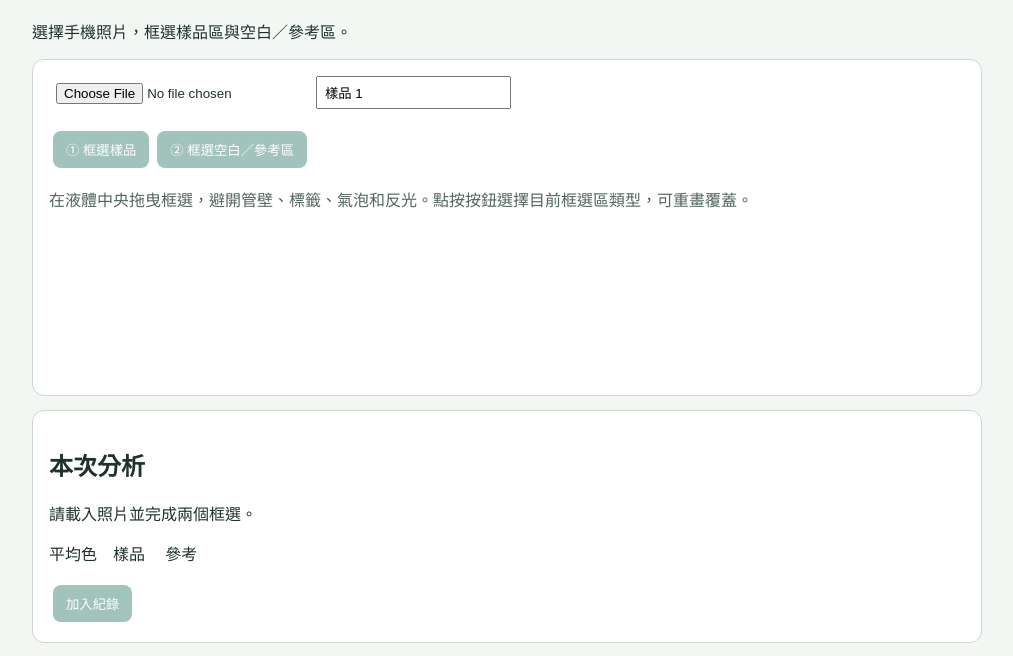
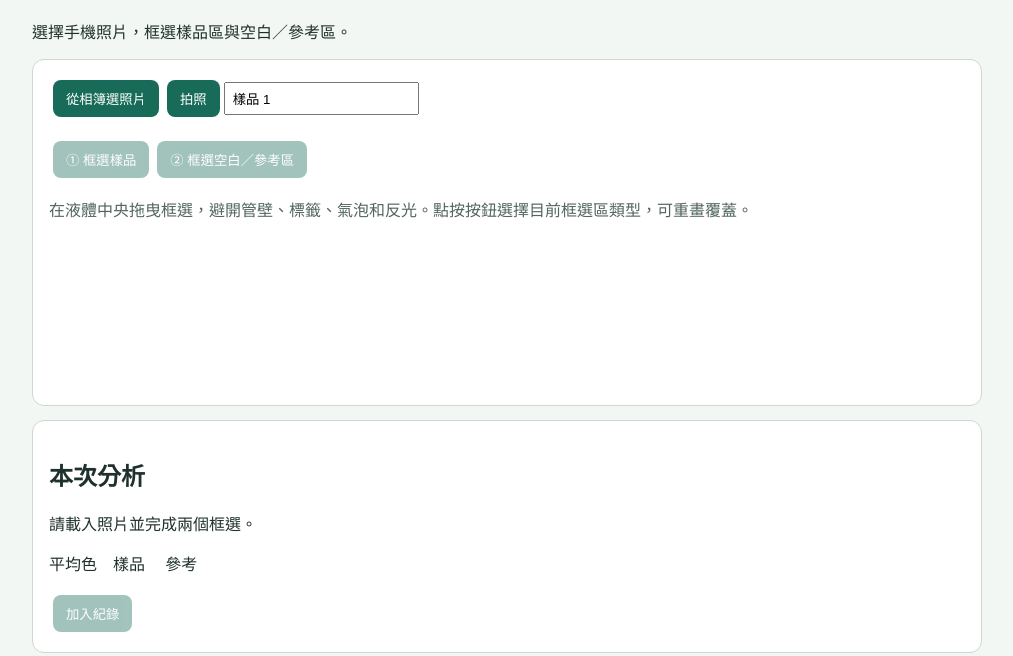
Before and after one commit to charile201806/colorimetry-app, a plain HTML site: page index.html in a window 1280 px wide. Shown: the part 86-742 px from the top of the page, without its empty margins (133-1146 px from the left). Drawn offline with Linux system fonts and the light colour scheme.

Commit message:
Add files via upload

```diff
--- a/index.html
+++ b/index.html
@@ -1,14 +1,14 @@
 <!doctype html><html lang="zh-Hant"><meta charset="utf-8"><meta name="viewport" content="width=device-width,initial-scale=1"><meta name="theme-color" content="#176b58"><meta name="apple-mobile-web-app-capable" content="yes"><link rel="manifest" href="manifest.json"><link rel="apple-touch-icon" href="icon.svg"><title>簡易比色分析</title>
 <style>body{font:16px system-ui;background:#f3f7f3;color:#20312d;max-width:950px;margin:auto;padding:16px}section{background:white;border:1px solid #ccd8d0;border-radius:12px;padding:16px;margin:14px 0}button{padding:9px 13px;background:#176b58;color:white;border:0;border-radius:8px;margin:4px}button:disabled{opacity:.4}canvas{max-width:100%;height:auto;display:block;margin:auto;touch-action:none}.hint{color:#52665d;line-height:1.55}.stats{display:flex;gap:12px;flex-wrap:wrap}.box{background:#f1f6f2;padding:10px;border-radius:8px}input{padding:7px}table{border-collapse:collapse;width:100%;font-size:13px}td,th{padding:6px;border-bottom:1px solid #ddd;text-align:left}</style>
 <h1>簡易比色分析｜科展工具</h1><p>選擇手機照片，框選樣品區與空白／參考區。</p>
-<section><input id="file" type="file" accept="image/*" capture="environment"><input id="name" value="樣品 1" aria-label="樣品名稱"><p><button id="sm" disabled>① 框選樣品</button><button id="rm" disabled>② 框選空白／參考區</button></p><p class="hint">在液體中央拖曳框選，避開管壁、標籤、氣泡和反光。點按按鈕選擇目前框選區類型，可重畫覆蓋。</p><canvas id="cv"></canvas></section>
+<section><button type="button" id="pickBtn">從相簿選照片</button><input id="file" type="file" accept="image/*" hidden><button type="button" id="cameraBtn">拍照</button><input id="camera" type="file" accept="image/*" capture="environment" hidden><input id="name" value="樣品 1" aria-label="樣品名稱"><p><button id="sm" disabled>① 框選樣品</button><button id="rm" disabled>② 框選空白／參考區</button></p><p class="hint">在液體中央拖曳框選，避開管壁、標籤、氣泡和反光。點按按鈕選擇目前框選區類型，可重畫覆蓋。</p><canvas id="cv"></canvas></section>
 <section><h2>本次分析</h2><div id="stats" class="stats">請載入照片並完成兩個框選。</div><p>平均色　樣品 <i id="sw"></i>　參考 <i id="rw"></i></p><button id="add" disabled>加入紀錄</button></section>
 <section><h2>紀錄與 CSV</h2><div style="overflow:auto"><table><thead><tr><th>名稱</th><th>樣品 RGB</th><th>樣品 HSV</th><th>參考 RGB</th><th>亮度</th><th>背景校正指標</th><th>時間</th></tr></thead><tbody id="rows"></tbody></table></div><button id="csv" disabled>下載 CSV</button><button id="clear" disabled>清除</button></section>
 <section><h2>選用：標準液校正</h2><p class="hint">輸入至少 3 個不同濃度標準液及其背景校正指標，計算線性方程與 R²。必須使用相同試劑比例、反應時間和拍照條件；只適用於你的標準範圍，不是經驗證的 H₂O₂ 濃度測定。</p><div id="cal"></div><button id="more">新增標準點</button><label>濃度單位 <input id="unit" value="例如 mM"></label><button id="fit">計算校正</button><p id="fitout"></p></section>
 <section><h2>實驗與拍照提醒</h2><p>固定光源、手機位置、白色背景；盡可能鎖定曝光／白平衡；保持相同反應時間、容器和液量；避免反光、陰影、氣泡。照片中包含空白或參考。每種條件做重複並保留原始照片。</p><p><b>這是影像分析，不會自動測出 H₂O₂ 濃度。</b>顏色深淺不一定直接代表 H₂O₂ 被分解量。普魯士藍奈米酶、澱粉－碘或 TMB 的顯色方向可能隨反應機制與條件改變。請用空白、無奈米酶對照和已知標準液確認訊號方向及線性範圍。</p></section>
 <script>
 const $=x=>document.getElementById(x),cv=$('cv'),ctx=cv.getContext('2d',{willReadFrequently:true});let im=new Image(),ok=false,mode='s',rects={s:null,r:null},drag=null,records=[],cur=null;
-$('file').onchange=e=>{let f=e.target.files[0];if(!f)return;im.onload=()=>{let z=Math.min(1,1300/im.width,950/im.height);cv.width=im.width*z;cv.height=im.height*z;ok=true;rects={s:null,r:null};$('sm').disabled=$('rm').disabled=false;draw()};im.src=URL.createObjectURL(f)};
+$('pickBtn').onclick=()=>$('file').click();$('cameraBtn').onclick=()=>$('camera').click();function loadPhoto(e){let f=e.target.files[0];if(!f)return;im.onload=()=>{let z=Math.min(1,1300/im.width,950/im.height);cv.width=im.width*z;cv.height=im.height*z;ok=true;rects={s:null,r:null};$('sm').disabled=$('rm').disabled=false;draw()};im.src=URL.createObjectURL(f)}$('file').onchange=loadPhoto;$('camera').onchange=loadPhoto;
 $('sm').onclick=()=>mode='s';$('rm').onclick=()=>mode='r';
 function draw(){if(!ok)return;ctx.drawImage(im,0,0,cv.width,cv.height);for(let k of ['s','r'])if(rects[k]){let b=rects[k];ctx.strokeStyle=k==='s'?'red':'#00a77b';ctx.lineWidth=3;ctx.strokeRect(b.x,b.y,b.w,b.h)}if(drag){ctx.strokeStyle='blue';ctx.strokeRect(drag.x,drag.y,drag.w,drag.h)}analyze()}
 function xy(e){let b=cv.getBoundingClientRect();return{x:(e.clientX-b.left)*cv.width/b.width,y:(e.clientY-b.top)*cv.height/b.height}}cv.onpointerdown=e=>{if(!ok)return;cv.setPointerCapture(e.pointerId);let p=xy(e);drag={x:p.x,y:p.y,w:0,h:0}};cv.onpointermove=e=>{if(drag){let p=xy(e);drag.w=p.x-drag.x;drag.h=p.y-drag.y;draw()}};cv.onpointerup=()=>{if(drag){let b={x:Math.min(drag.x,drag.x+drag.w),y:Math.min(drag.y,drag.y+drag.h),w:Math.abs(drag.w),h:Math.abs(drag.h)};if(b.w>4&&b.h>4)rects[mode]=b;drag=null;draw()}};
--- a/sw.js
+++ b/sw.js
@@ -1,4 +1,4 @@
-const CACHE='colorimetry-pwa-v1';
+const CACHE='colorimetry-pwa-v2';
 const FILES=['./','./index.html','./manifest.json','./icon.svg'];
 self.addEventListener('install',event=>event.waitUntil(caches.open(CACHE).then(cache=>cache.addAll(FILES)).then(()=>self.skipWaiting())));
 self.addEventListener('activate',event=>event.waitUntil(caches.keys().then(keys=>Promise.all(keys.filter(key=>key!==CACHE).map(key=>caches.delete(key)))).then(()=>self.clients.claim())));
```
